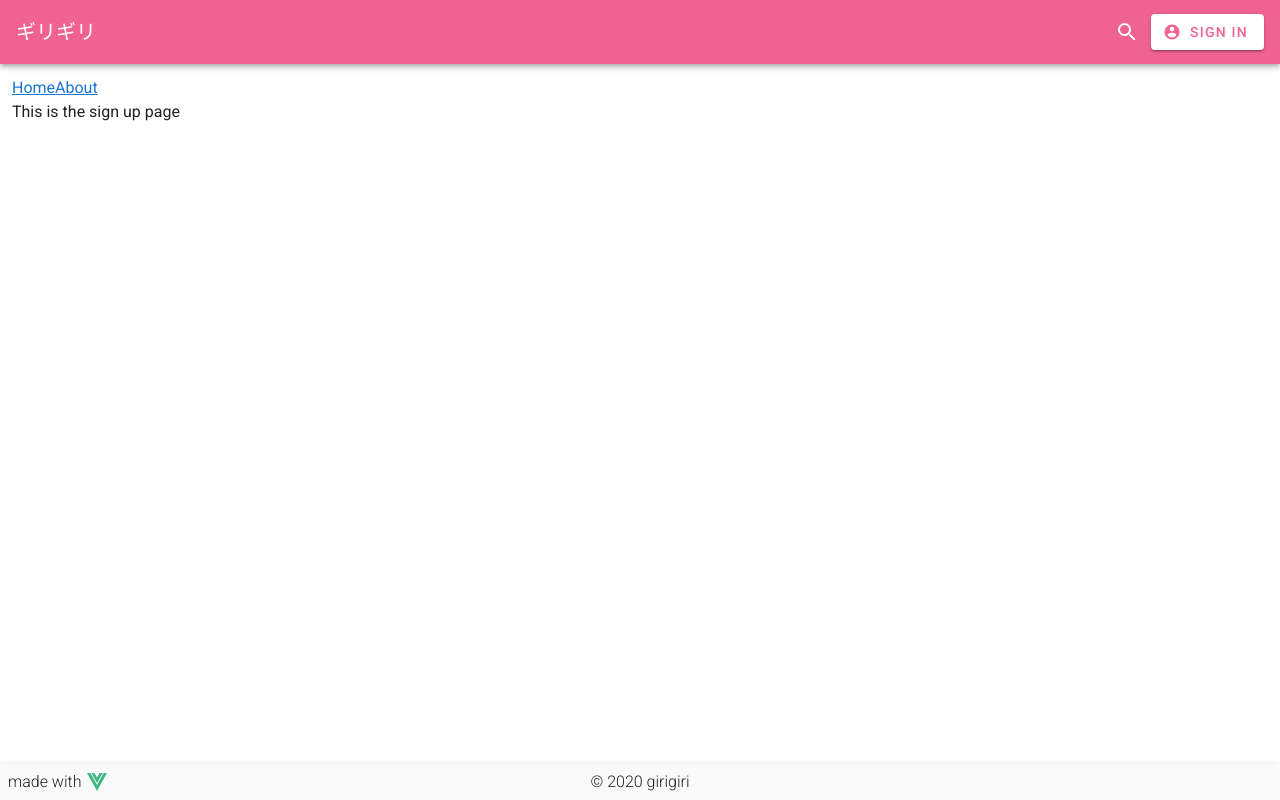
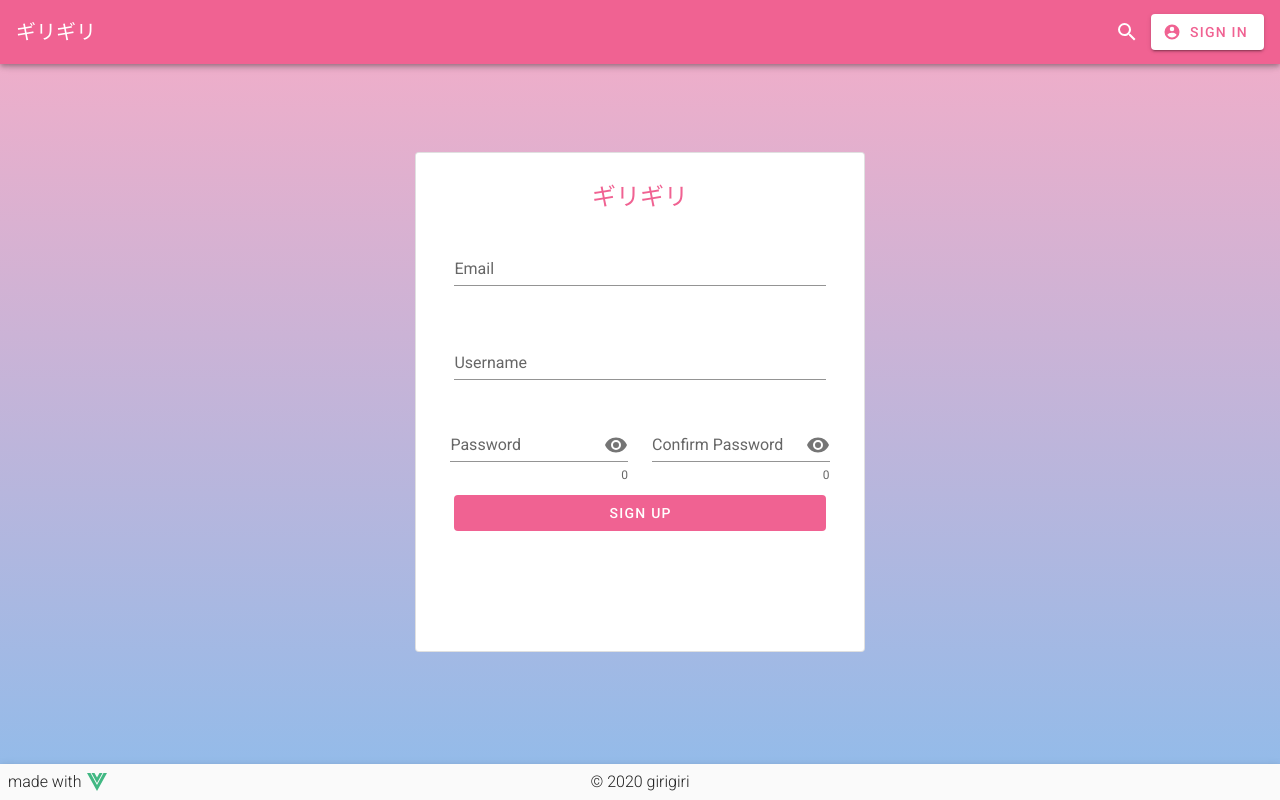
Before and after one commit to ericzyf/girigiri, a Vue app in the folder client/: page /signup in a window 1280 px wide. Built offline with nearby package versions, Linux system fonts and the light colour scheme.

Commit message:
SignUp page

```diff
--- a/client/src/views/SignUp.vue
+++ b/client/src/views/SignUp.vue
@@ -1,7 +1,99 @@
 <template>
-  <v-container fluid>
-    <router-link to="/">Home</router-link>
-    <router-link to="/about">About</router-link>
-    <p>This is the sign up page</p>
+  <v-container
+    fluid
+    style="height:100%"
+    class="gradient-bg"
+  >
+    <v-row
+      style="height:100%"
+    >
+      <v-card
+        class="ma-auto"
+        width="450"
+        height="500"
+        outlined
+      >
+        <v-list>
+          <v-list-item class="mt-2">
+            <v-list-item-content class="text-center">
+              <Logo
+                class="pink--text text--lighten-2 headline"
+              ></Logo>
+            </v-list-item-content>
+          </v-list-item>
+          <v-list-item class="mx-auto" style="width:90%">
+            <v-list-item-content>
+              <v-text-field
+                label="Email"
+                clearable
+              ></v-text-field>
+            </v-list-item-content>
+          </v-list-item>
+          <v-list-item class="mx-auto" style="width:90%">
+            <v-list-item-content>
+              <v-text-field
+                label="Username"
+                clearable
+              ></v-text-field>
+            </v-list-item-content>
+          </v-list-item>
+          <v-list-item class="mx-auto pa-0" style="width:90%">
+            <v-list-item-content class="py-0">
+              <v-container class="py-0">
+                <v-row>
+                  <v-col>
+                    <v-text-field
+                      label="Password"
+                      :append-icon="mdiEye"
+                      counter
+                    ></v-text-field>
+                  </v-col>
+                  <v-col>
+                    <v-text-field
+                      label="Confirm Password"
+                      :append-icon="mdiEye"
+                      counter
+                    ></v-text-field>
+                  </v-col>
+                </v-row>
+              </v-container>
+            </v-list-item-content>
+          </v-list-item>
+          <v-list-item class="mx-auto" style="width:90%">
+            <v-list-item-content>
+              <v-btn
+                color="pink lighten-2"
+                depressed
+                dark
+                class="mr-8"
+              >
+                SIGN UP
+              </v-btn>
+            </v-list-item-content>
+          </v-list-item>
+        </v-list>
+      </v-card>
+    </v-row>
   </v-container>
 </template>
+
+<script>
+import Logo from '../components/Logo.vue'
+import { mdiEye } from '@mdi/js'
+
+export default {
+  components: {
+    Logo
+  },
+  data: () => ({
+    mdiEye
+  })
+}
+</script>
+
+<style>
+.gradient-bg {
+  background: rgb(238,174,202);
+  background: linear-gradient(180deg, rgba(238,174,202,1) 0%, rgba(148,187,233,1) 100%);
+}
+</style>
```
